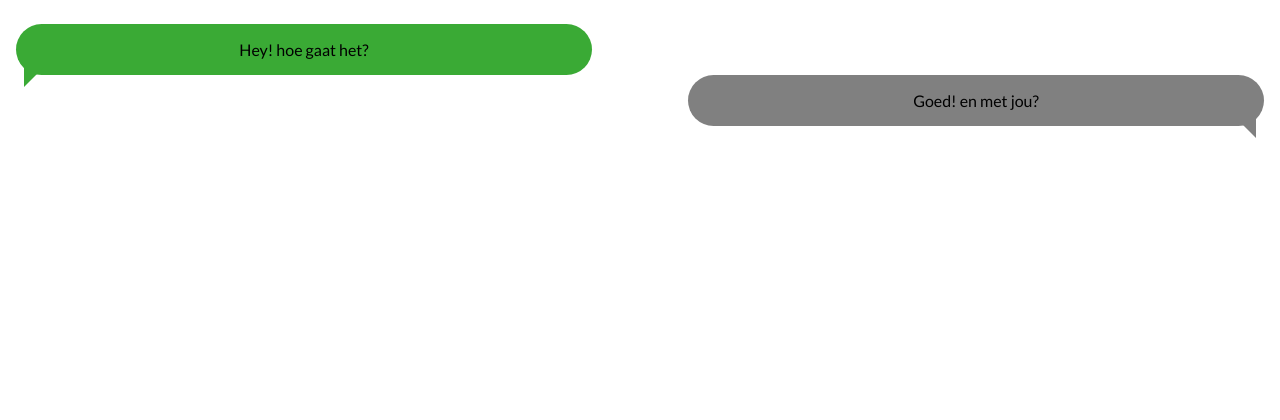
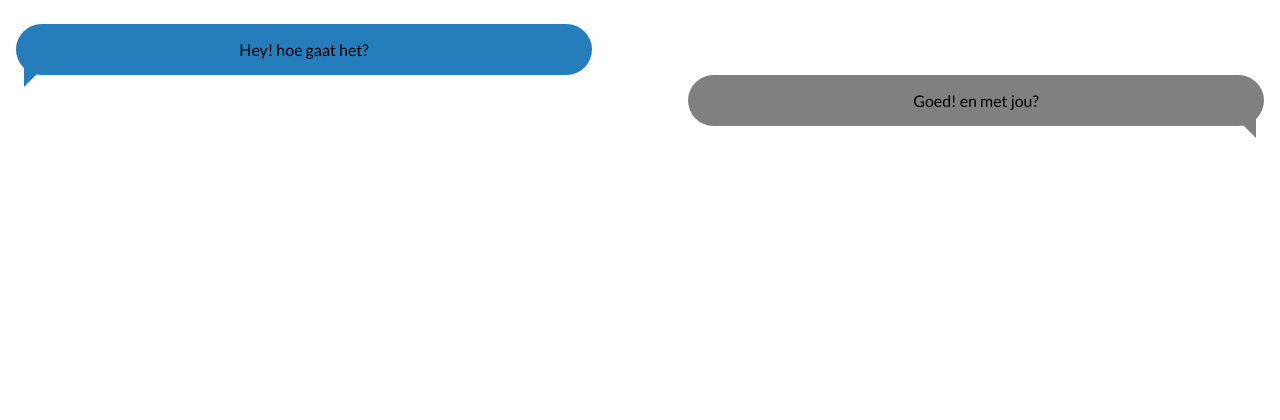
Before and after one commit to M4TThys123/Blok-Tech-Team, a Node server app: page /chat in a window 1280 px wide. Shown: the top 420 px of the page. Run offline with Node 20, Linux system fonts and the light colour scheme; data that the repository does not hold is empty; some libraries are stand-ins or nearby versions.

Commit message:
kleur veranderd icebreaker deel

```diff
--- a/static/public/css/style.css
+++ b/static/public/css/style.css
@@ -20,7 +20,7 @@
     height: 100%;
 }
 header {
-    background-color: #3aaa35;
+    background-color: #257EBB;
     display: flex;
     flex-direction: row;
     align-items: center;
@@ -89,7 +89,7 @@
 }
 
 main #chat #msg1 {
-    background-color: #3aaa35;
+    background-color: #257EBB;
     margin-left: 1em;
 
 }
@@ -99,9 +99,9 @@
     width: 0px;
     height: 0px;
     position: absolute;
-    border-left: 10px solid #3aaa35;
+    border-left: 10px solid #257EBB;
     border-right: 10px solid transparent;
-    border-top: 10px solid #3aaa35;
+    border-top: 10px solid #257EBB;
     border-bottom: 10px solid transparent;
     bottom: -12px;
     left: 8px;
@@ -199,7 +199,7 @@
     padding: 0.5em;
     border-radius: 2em;
     border: 1px solid black;
-    background-color: #ea4d4d;
+    background-color: #EB0C0C;
 }
 
 #chat_footer, #add_footer {
```
